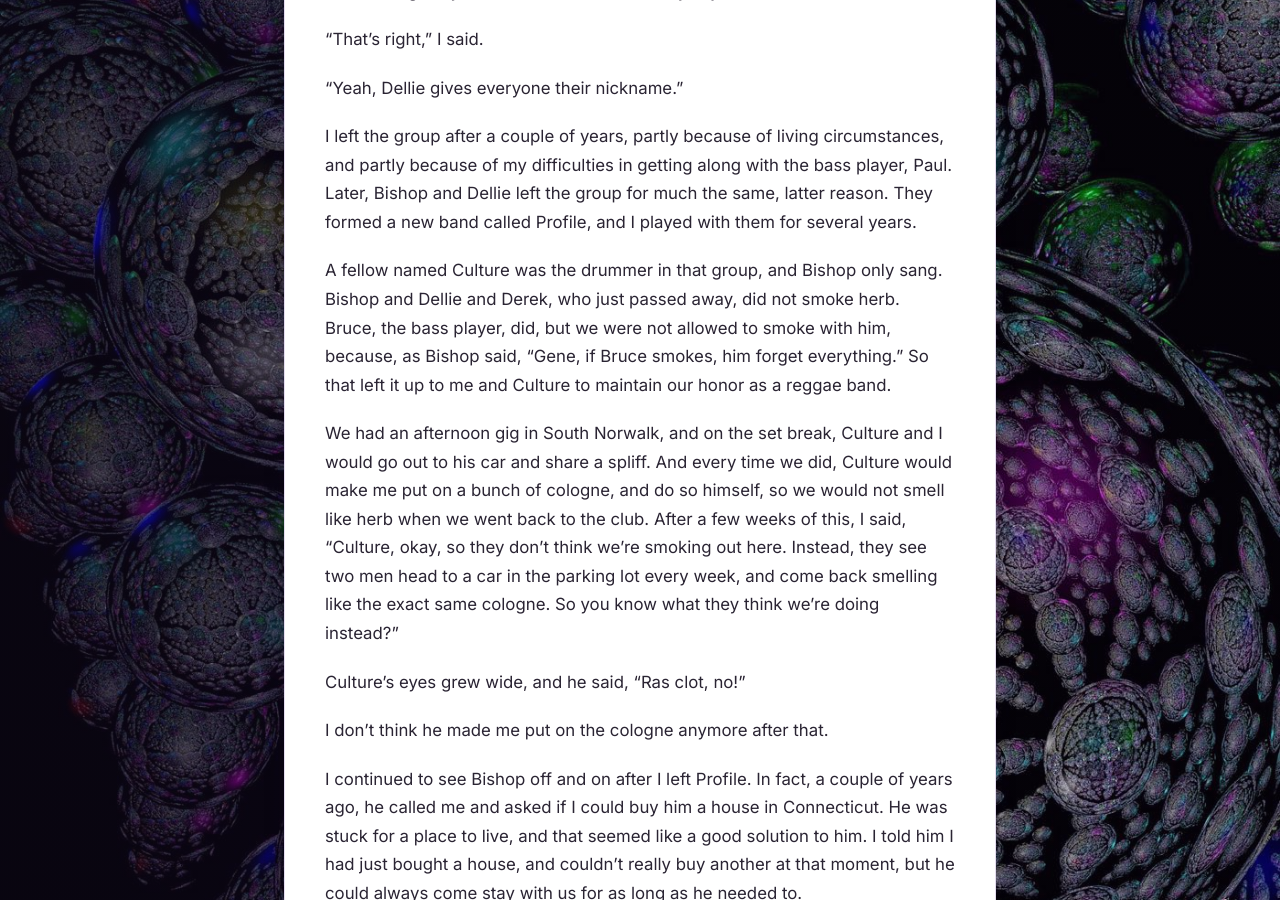
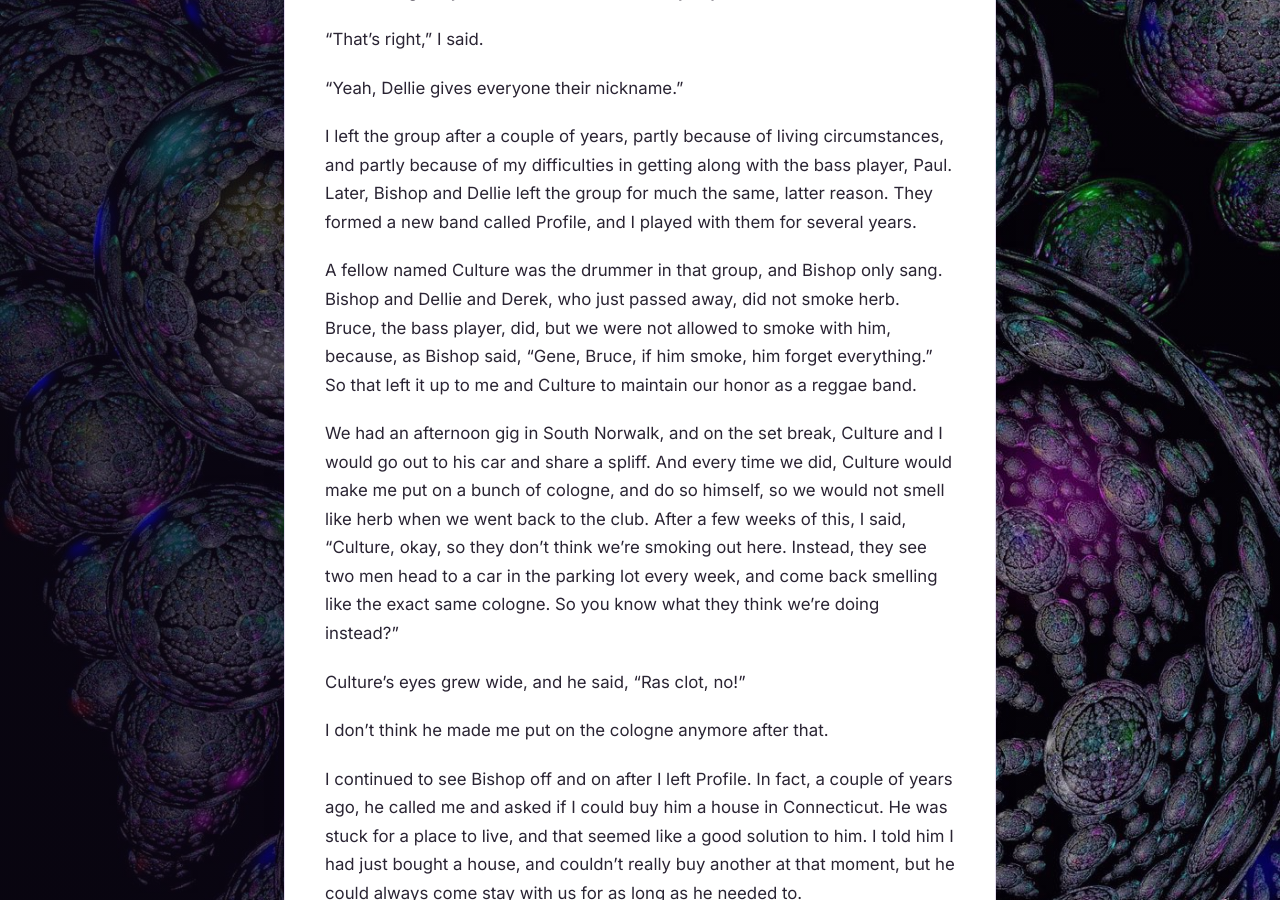
Before and after one commit to gcallah/gcallah.github.io, a Jekyll site: the page built from _posts/2026-11-21-Bishop-and-Dellie.md, in a window 1280 px wide and 900 px high, scrolled down 1545 px. Built offline with Jekyll 4.4.1, drawn with Linux system fonts in a browser that asks for light colours; our own code applies the rules of GitHub Pages for plain Markdown files.

Commit message:
Fix Bishop quote about Bruce
Co-Authored-By: Claude Opus 5.5 <noreply@anthropic.com>

```diff
--- a/_posts/2026-11-21-Bishop-and-Dellie.md
+++ b/_posts/2026-11-21-Bishop-and-Dellie.md
@@ -46,8 +46,8 @@ for several years.
 A fellow named Culture was the drummer in that group, and Bishop only sang.
 Bishop and Dellie and Derek, who just passed away, did not smoke herb. Bruce,
 the bass player, did, but we were not allowed to smoke with him, because, as
-Bishop said, "Gene, if Bruce smokes, him forget everything." So that left it up
-to me and Culture to maintain our honor as a reggae band.
+Bishop said, "Gene, Bruce, if him smoke, him forget everything." So that left
+it up to me and Culture to maintain our honor as a reggae band.
 
 We had an afternoon gig in South Norwalk, and on the set break, Culture and I
 would go out to his car and share a spliff. And every time we did, Culture
```
